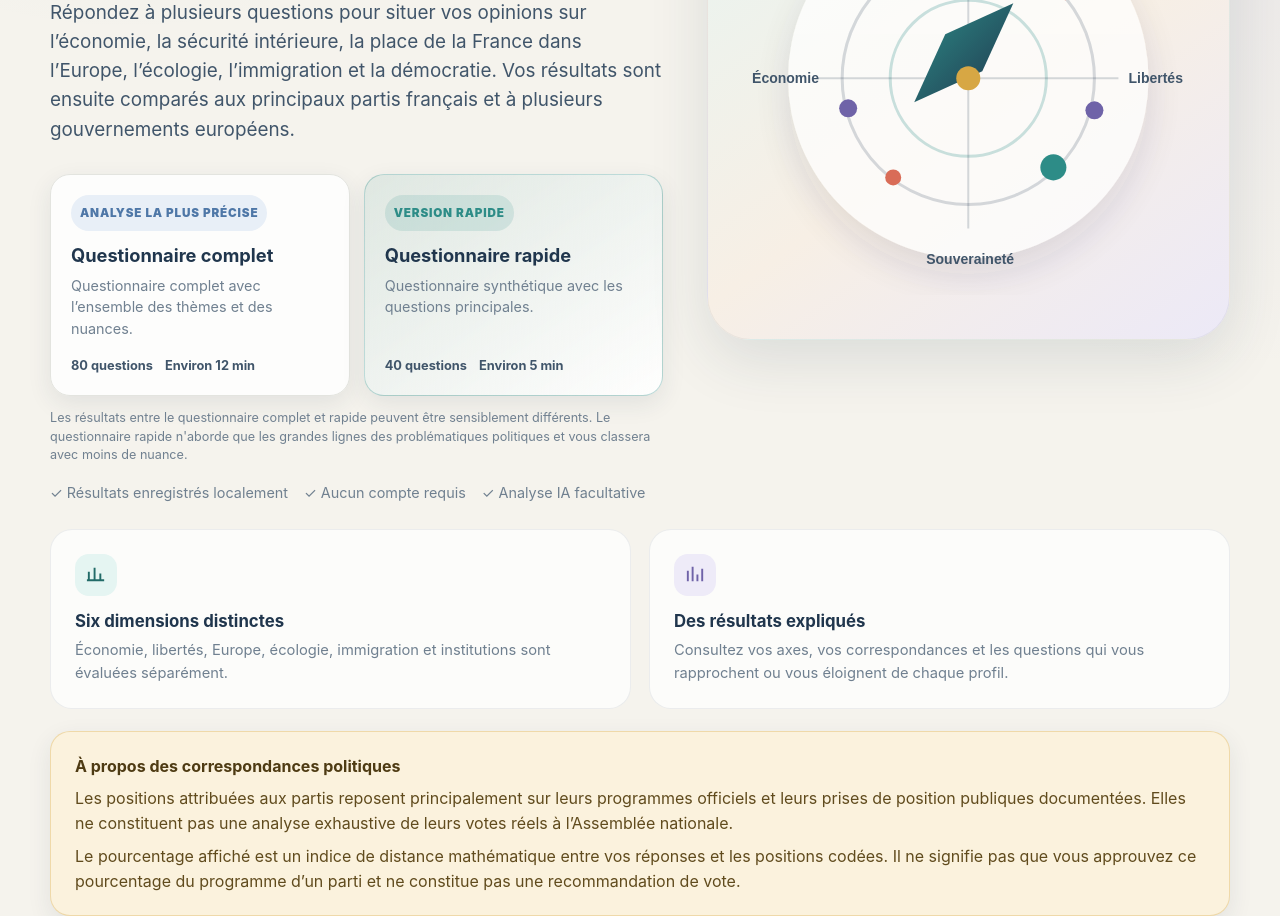
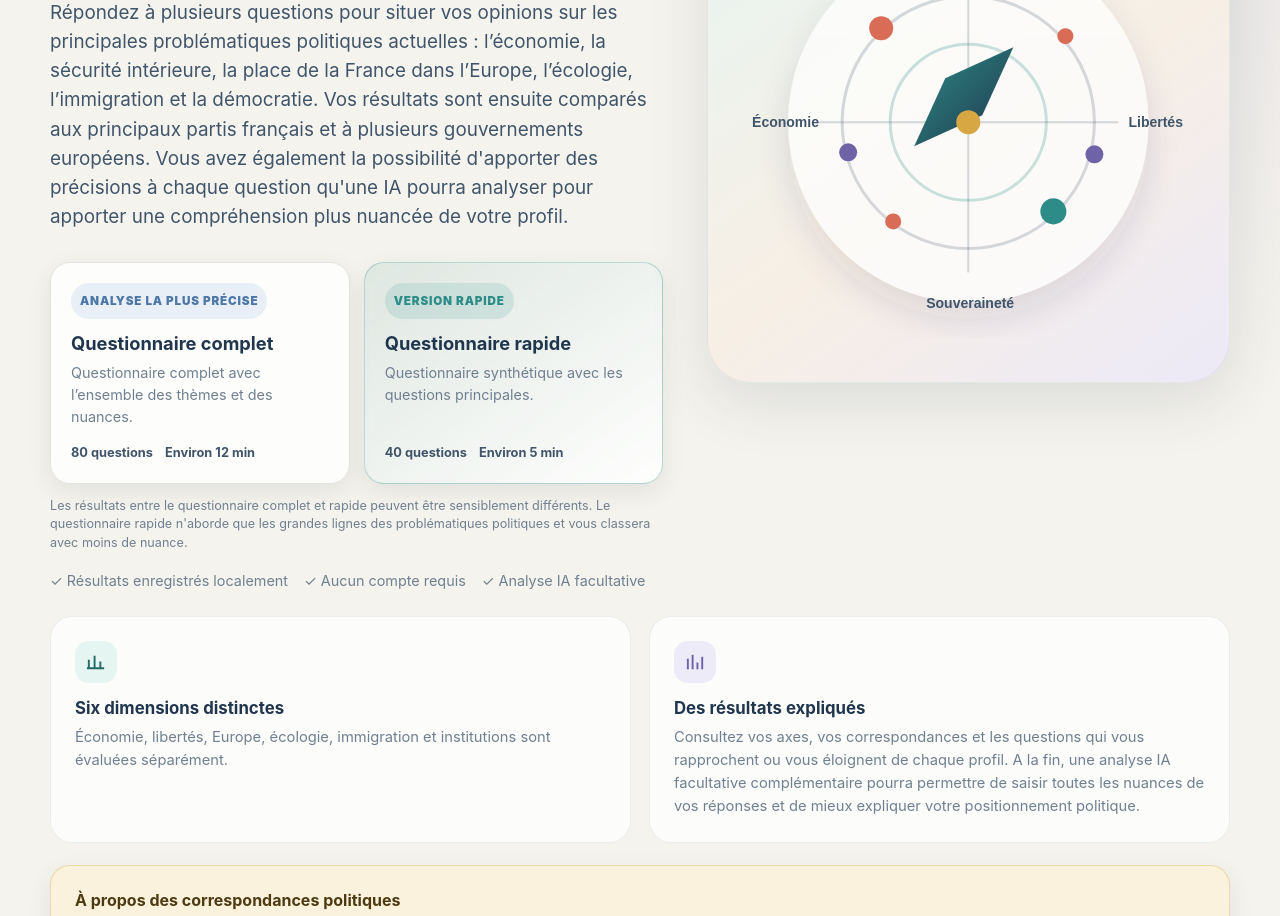
Before and after one commit to hugorampelberg/Political-Compass, a website: page index.html in a window 1280 px wide. Shown: the part 475-1391 px from the top of the page. Drawn offline with Linux system fonts and the light colour scheme.

Commit message:
Revise title and enhance hero section description
Updated the title and improved the hero section description for clarity and detail.

```diff
--- a/index.html
+++ b/index.html
@@ -5,7 +5,7 @@
   <meta name="viewport" content="width=device-width, initial-scale=1" />
   <meta name="color-scheme" content="light" />
   <meta name="theme-color" content="#20364d" />
-  <title>Compas politique français : test politique gratuit en plusieurs questions</title>
+  <title>Compas politique français : test politique gratuit et précis.</title>
   <meta name="description" content="Faites gratuitement ce compas politique français en 40 ou 80 questions. Découvrez votre position sur l’économie, la sécurité intérieure, l’Europe, l’écologie, l’immigration et la démocratie, puis comparez votre profil aux principaux partis français." />
   <link rel="canonical" href="https://www.frenchpoliticalcompass.com/" />
   <meta name="robots" content="index, follow, max-image-preview:large" />
@@ -557,7 +557,7 @@
           <div>
             <span class="eyebrow">6 axes politiques · anonyme · calcul transparent</span>
             <h1>Compas politique français</h1>
-            <p class="hero-copy">Répondez à plusieurs questions pour situer vos opinions sur l’économie, la sécurité intérieure, la place de la France dans l’Europe, l’écologie, l’immigration et la démocratie. Vos résultats sont ensuite comparés aux principaux partis français et à plusieurs gouvernements européens.</p>
+            <p class="hero-copy">Répondez à plusieurs questions pour situer vos opinions sur les principales problématiques politiques actuelles : l’économie, la sécurité intérieure, la place de la France dans l’Europe, l’écologie, l’immigration et la démocratie. Vos résultats sont ensuite comparés aux principaux partis français et à plusieurs gouvernements européens. Vous avez également la possibilité d'apporter des précisions à chaque question qu'une IA pourra analyser pour apporter une compréhension plus nuancée de votre profil.</p>
             <div class="quiz-mode-grid" aria-label="Choisir la durée du questionnaire">
               <button class="quiz-mode-card" id="start-full-btn" type="button">
                 <span class="quiz-mode-label">Analyse la plus précise</span>
@@ -604,7 +604,7 @@
         </div>
         <div class="feature-grid">
           <article class="feature-card"><div class="feature-icon i-teal"><svg viewBox="0 0 24 24" fill="none" stroke="currentColor" stroke-width="2"><path d="M4 18V9m6 9V5m6 13v-7m4 7H2"/></svg></div><strong>Six dimensions distinctes</strong><p>Économie, libertés, Europe, écologie, immigration et institutions sont évaluées séparément.</p></article>
-          <article class="feature-card"><div class="feature-icon i-violet"><svg viewBox="0 0 24 24" fill="none" stroke="currentColor" stroke-width="2"><path d="M4 19V8m5 11V4m5 15v-7m5 7V6"/></svg></div><strong>Des résultats expliqués</strong><p>Consultez vos axes, vos correspondances et les questions qui vous rapprochent ou vous éloignent de chaque profil.</p></article>
+          <article class="feature-card"><div class="feature-icon i-violet"><svg viewBox="0 0 24 24" fill="none" stroke="currentColor" stroke-width="2"><path d="M4 19V8m5 11V4m5 15v-7m5 7V6"/></svg></div><strong>Des résultats expliqués</strong><p>Consultez vos axes, vos correspondances et les questions qui vous rapprochent ou vous éloignent de chaque profil. A la fin, une analyse IA facultative complémentaire pourra permettre de saisir toutes les nuances de vos réponses et de mieux expliquer votre positionnement politique.</p></article>
         </div>
         <aside class="disclaimer-card">
           <strong>À propos des correspondances politiques</strong>
```
